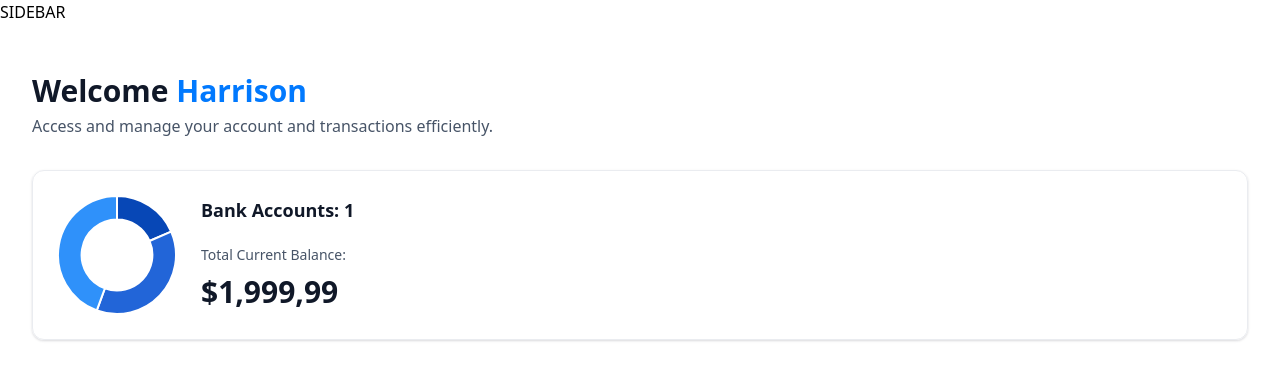
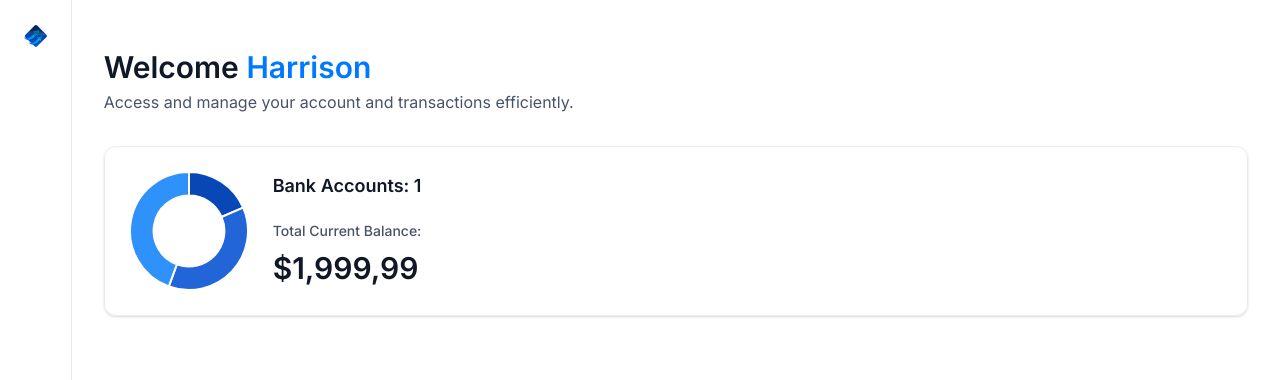
Before and after one commit to theallSparky/sparky_banking, a Next.js app: page / in a window 1280 px wide. Shown: the top 380 px of the page. Built offline with nearby package versions, Linux system fonts and the light colour scheme.

Commit message:
Did work on sidebar

```diff
--- a/app/(root)/layout.tsx
+++ b/app/(root)/layout.tsx
@@ -1,11 +1,14 @@
+import Sidebar from "@/components/sidebar";
+
 export default function RootLayout({
   children,
 }: Readonly<{
   children: React.ReactNode;
 }>) {
+  const loggedIn = { firstName: "Harrison", lastName: "Sparks" };
   return (
-    <main>
-      SIDEBAR
+    <main className="flex h-screen w-full font-inter">
+      <Sidebar user={loggedIn} />
       {children}
     </main>
   );
--- /dev/null
+++ b/components/Sidebar.tsx
@@ -0,0 +1,23 @@
+import Image from "next/image";
+import Link from "next/link";
+import React from "react";
+
+const Sidebar = ({ user }: SiderbarProps) => {
+  return (
+    <section className="sidebar">
+      <nav className="flex flex-col gap-4">
+        <Link href="/" className="mb-12 cursor-pointer items-center gap-2">
+          <Image
+            src="/icons/logo.svg"
+            height={34}
+            width={34}
+            alt="logo"
+            className="size-[24px] max-xl:14"
+          />
+        </Link>
+      </nav>
+    </section>
+  );
+};
+
+export default Sidebar;
```
